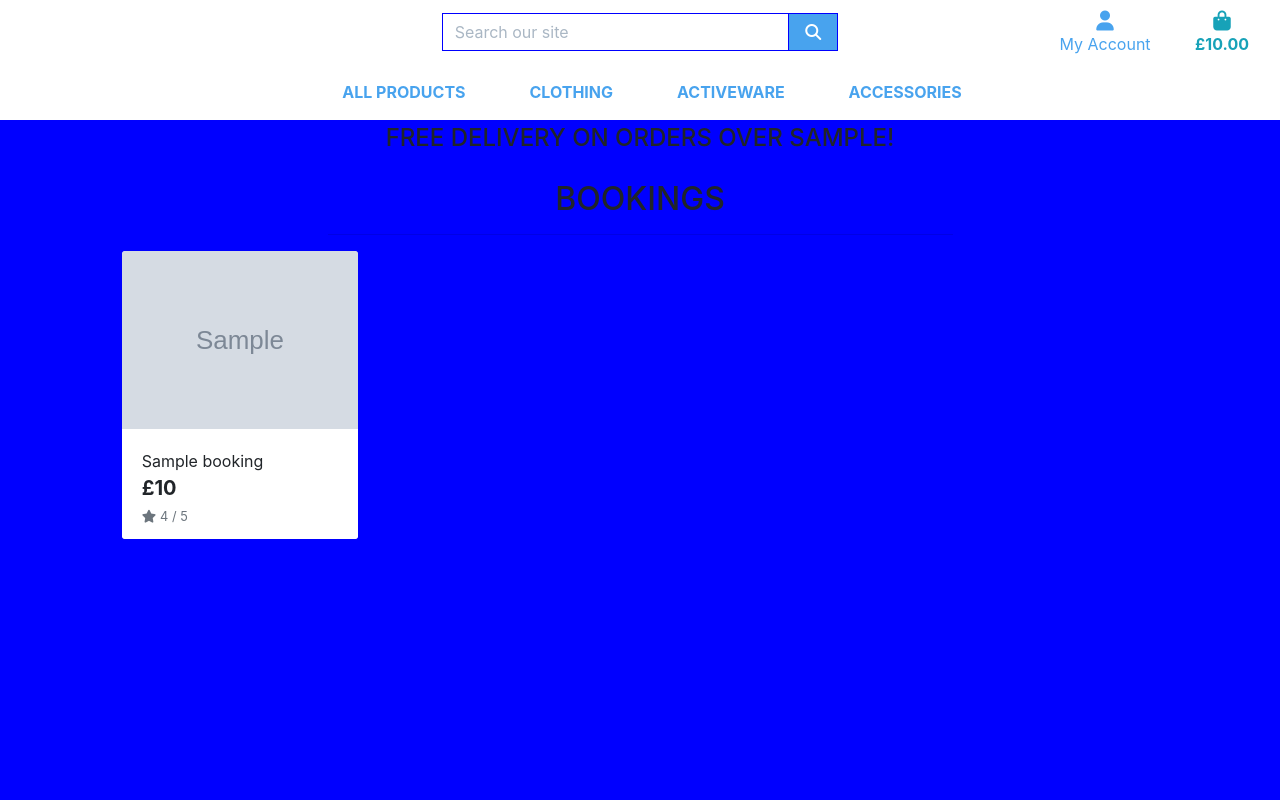
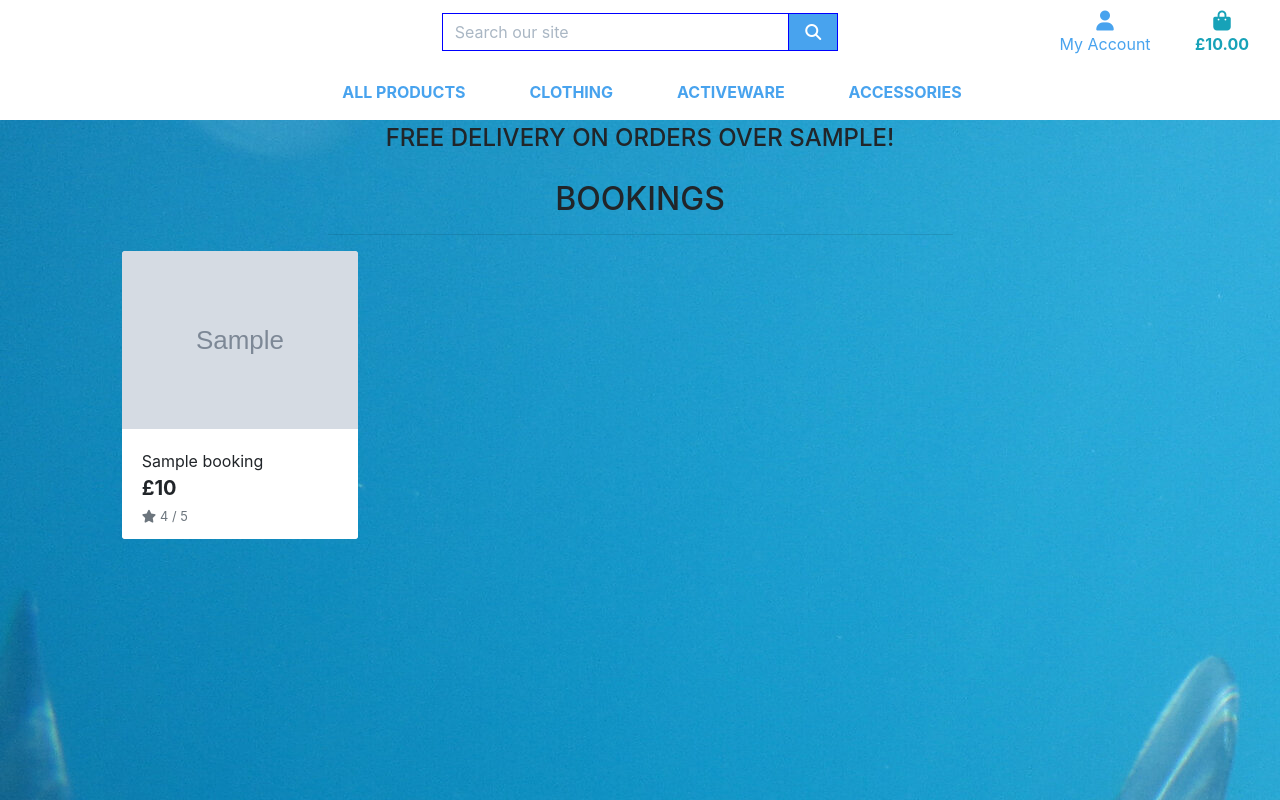
Before and after one commit to Mattlister/envirosea, a Django app: template bookings/templates/bookings/bookings.html in a window 1280 px wide. Run offline with Django 3.2, Linux system fonts and the light colour scheme; the template is opened without the code that fills it: most values are stand-ins (such as "Sample title", 1, 10 or a date in 2020); grey boxes marked "Sample" are stand-in pictures; some libraries are stand-ins or nearby versions.

Commit message:
Found new styling change, working on it in bookings

```diff
--- a/static/css/base.css
+++ b/static/css/base.css
@@ -2,7 +2,7 @@
 
 html {
 
-height: 100%
+height: 100%x
 }
 
 h1 {
@@ -103,7 +103,7 @@ section {
     top: 0;
     left: 0;
     position: fixed;
-    background: blue;
+    background-image: url("/media/shark.jpg");
     z-index: -1;
 }
 
```
